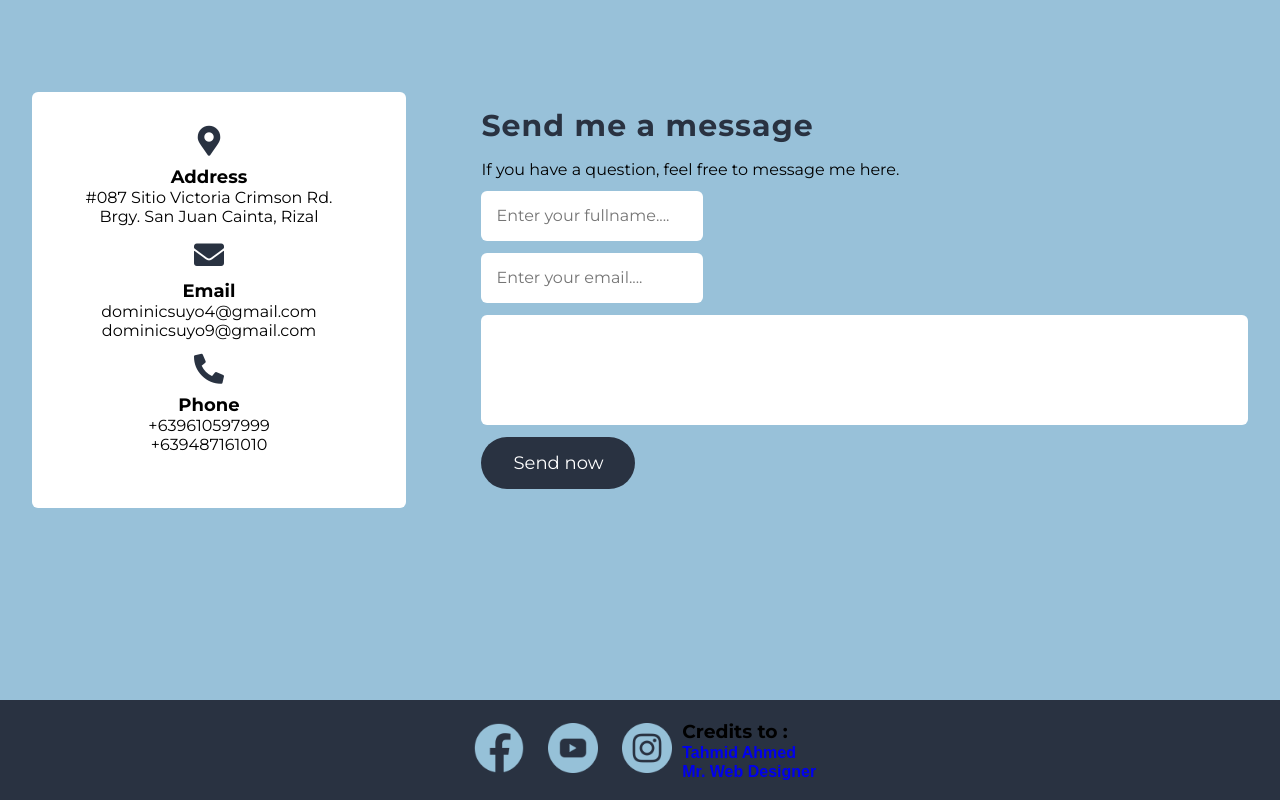
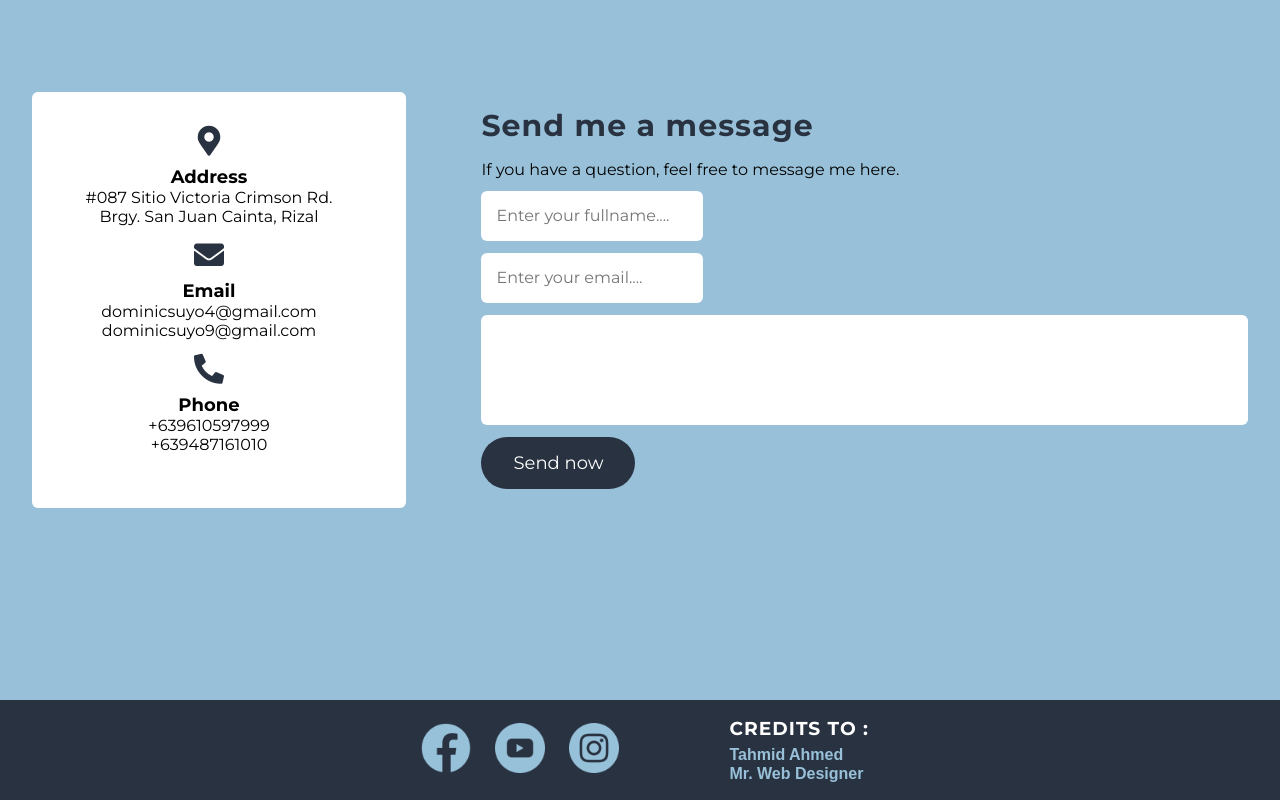
Before and after one commit to itsmedoms/aboutme, a plain HTML site: page index.html in a window 1280 px wide. Shown: the part 2715-3515 px from the top of the page. Drawn offline with Linux system fonts and the light colour scheme.

Commit message:
Update style.css

```diff
--- a/style.css
+++ b/style.css
@@ -447,3 +447,17 @@ footer {
     height: 70px;
     cursor: pointer;
 }
+
+.credits{
+    margin-left: 100px;
+}
+.credits h3{
+    text-transform: uppercase;
+    color: white;
+    margin-bottom: 5px;
+    letter-spacing: 1px;
+}
+
+.credits a{
+    color: #98c1d9;
+}
```
